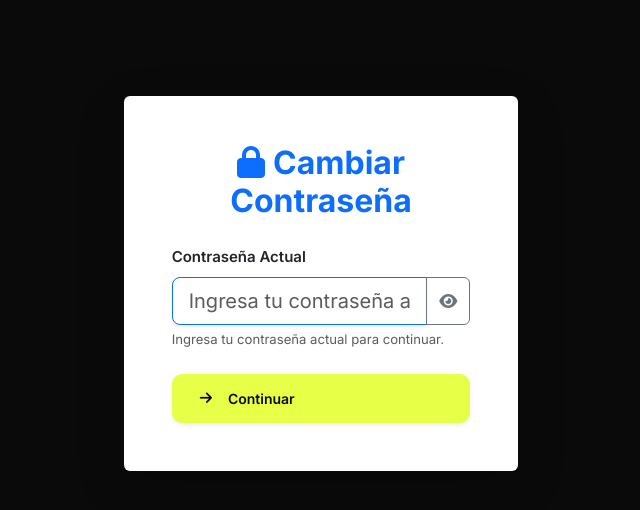
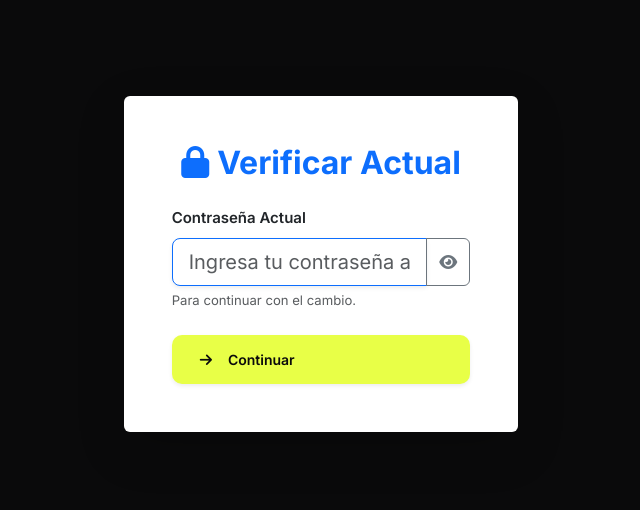
Before and after one commit to MillerMora/ZonaPixelStore, a PHP site: the page made by views/php/usuarios/cambiar_contraseña.php in a window 1280 px wide. Shown: the part 64-574 px from the top of the page, without its empty margins (319-959 px from the left). Run offline with PHP 8.4, Linux system fonts and the light colour scheme; the visitor is signed in with stand-in values (Sample User, id 1); data comes from the database, SQL or seed files in the repository.

Commit message:
se mejoro cambiar_contraseña.php

```diff
--- a/views/php/usuarios/actualizar_usuario.php
+++ b/views/php/usuarios/actualizar_usuario.php
@@ -12,13 +12,17 @@ if (isset($_POST['id_usuario'])) {
 }
 // Campos comunes enviados desde registro o edición (rol por defecto cliente = 2)
 if (isset($_POST['email']) && isset($_POST['password'])) {
-    $contrasena = $_POST['password'] ?? $_POST['new_password'];
+    $contrasena = $_POST['password'];
     $confirmar_contrasena = $_POST['confirm_password'];
     $nombre = $_POST['nombre'];
     $usuario =  $_POST['username'];
     $apellido = $_POST['apellido'];
     $correo = $_POST['email'];
     $id_rol = $_POST['rol_id'] ?? 2;
+}
+if (isset($_POST['new_password']) && isset($_POST['confirm_password'])){
+    $contrasena = $_POST['new_password'];
+    $confirmar_contrasena = $_POST['confirm_password'];
 }
 if (isset($contrasena)) {
 
--- a/views/php/usuarios/cambiar_contraseña.php
+++ b/views/php/usuarios/cambiar_contraseña.php
@@ -1,33 +1,86 @@
 <?php
+
 /**
- * Flujo en dos pasos: verificar contraseña actual (?validacion=1) y luego mostrar formulario de la nueva.
- * Requiere sesión iniciada; comparación de hash en claro según el esquema actual del proyecto.
+ * Cambio de contraseña mejorado en dos pasos:
+ * 1. Verificar contraseña actual (compatibilidad DB legacy).
+ * 2. Nueva contraseña con hashing seguro.
+ * Incluye CSRF, validación básica, manejo de errores.
  */
 session_start();
-if (!isset($_SESSION['username'])) {
-  header('location: /views/404.php');
+if (!isset($_SESSION['username']) || !isset($_SESSION['email'])) {
+  header('Location: /views/404.php');
   exit();
 }
 
-$logueo = $_SESSION['rol'];
+// CSRF Token
+if (!isset($_SESSION['csrf_token'])) {
+  $_SESSION['csrf_token'] = bin2hex(random_bytes(32));
+}
+$csrf_token = $_SESSION['csrf_token'];
 
 include './usuarioModel.php';
 
-if (isset($_GET['validacion'])) {
-  $contraseña_actual = $_POST['current_password'];
-  $fila = consultar_usuarios_correo($_SESSION['email']);
-  // Nota: validación directa contra hash almacenado (sin password_verify) por coherencia con login legacy
-  if ($contraseña_actual === $fila['password_hash']) {
-    $validacion = $_GET['validacion'];
+// Paso 1: Verificar contraseña actual
+$validation_passed = false;
+if (isset($_POST['step']) && $_POST['step'] === '1') {
+  if (!hash_equals($_SESSION['csrf_token'], $_POST['csrf_token'] ?? '')) {
+    $_SESSION['error'] = 'Token inválido.';
+    header('Location: ./cambiar_contraseña.php');
+    exit();
+  }
+  $current_password = $_POST['current_password'] ?? '';
+  $user_data = consultar_usuarios_correo($_SESSION['email']);
+  if ($user_data && $current_password === trim($user_data['password_hash'])) {  // Compatibilidad DB con contraseñas en texto plano
+    $validation_passed = true;
+    $_SESSION['pw_change_step'] = 2;  // Mantener estado del paso
   } else {
-    $_SESSION['login_error']  = 'Contraseña incorrecta';
-    header('location: ./cambiar_contraseña.php');
+    $_SESSION['error'] = 'Contraseña actual incorrecta. Verifica que ingreses el hash exacto almacenado (legacy DB).';
+    header('Location: ./cambiar_contraseña.php');
     exit();
   }
 }
 
+// Paso 2: Procesar nueva contraseña
+if (isset($_POST['step']) && $_POST['step'] === '2' && (isset($_SESSION['pw_change_step']) && $_SESSION['pw_change_step'] == 2)) {
+  if (!hash_equals($_SESSION['csrf_token'], $_POST['csrf_token'] ?? '')) {
+    $_SESSION['error'] = 'Token inválido.';
+    header('Location: ./cambiar_contraseña.php');
+    exit();
+  }
+  $new_password = $_POST['new_password'] ?? '';
+  $confirm_password = $_POST['confirm_password'] ?? '';
+
+  // Validación del lado servidor - simplificada
+  if (strlen($new_password) < 8) {
+    $_SESSION['error'] = 'Contraseña mínimo 8 caracteres.';
+    header('Location: ./cambiar_contraseña.php');
+    exit();
+  }
+  if ($new_password !== $confirm_password) {
+    $_SESSION['error'] = 'Contraseñas no coinciden.';
+    header('Location: ./cambiar_contraseña.php');
+    exit();
+  }
+
+  $hashed_password = password_hash($new_password, PASSWORD_DEFAULT);
+  $update_result = actualizar_contraseña($_SESSION['username'], $hashed_password);
+  if ($update_result) {
+    $_SESSION['success'] = '¡Contraseña cambiada exitosamente!';
+    unset($_SESSION['csrf_token']);
+    unset($_SESSION['pw_change_step']); // Reset step
+    header('Location: ./cambiar_contraseña.php');
+    exit();
+  } else {
+    unset($_SESSION['pw_change_step']); // Reiniciar paso en error
+    $_SESSION['error'] = 'Error al actualizar. Intenta de nuevo.';
+    header('Location: ./cambiar_contraseña.php');
+    exit();
+  }
+}
+
+$logueo = $_SESSION['rol'] ?? 0;
+
 ?>
-
 <!DOCTYPE html>
 <html lang="es">
 
@@ -41,112 +94,144 @@ if (isset($_GET['validacion'])) {
 </head>
 
 <body>
-  <?php if (isset($_SESSION['login_error'])): ?>
-    <div style="background: linear-gradient(90deg, #dc3545, #c82333); color: white; padding: 1rem 0; text-align: center; font-weight: 600; font-size: 1.1rem; box-shadow: 0 2px 10px rgba(220,53,69,0.3); margin-bottom: 2rem; border: none;">
-      <div class="container">
-        <i class="fas fa-exclamation-triangle me-2"></i>
-        <?php echo htmlspecialchars($_SESSION['login_error']);
-        unset($_SESSION['login_error']); ?>
-      </div>
+  <?php if (isset($_SESSION['error'])): ?>
+    <div class="alert alert-danger alert-dismissible fade show container mt-4" role="alert">
+      <i class="fas fa-exclamation-triangle me-2"></i><?php echo htmlspecialchars($_SESSION['error']);
+                                                      unset($_SESSION['error']); ?>
+      <button type="button" class="btn-close" data-bs-dismiss="alert"></button>
     </div>
   <?php endif; ?>
-  <?php
-  if ($logueo === 1) {
+  <?php if (isset($_SESSION['success'])): ?>
+    <div class="alert alert-success alert-dismissible fade show container mt-4" role="alert">
+      <i class="fas fa-check-circle me-2"></i><?php echo htmlspecialchars($_SESSION['success']);
+                                              unset($_SESSION['success']); ?>
+      <button type="button" class="btn-close" data-bs-dismiss="alert"></button>
+    </div>
+  <?php endif; ?>
+
+  <?php if ($logueo === 1) {
     include '../../plantillas/navbar_admin.php';
   } elseif ($logueo >= 2) {
     include '../../plantillas/navbar_user.php';
-  }
-  ?>
+  } ?>
 
-  <?php if (!isset($validacion)): ?>
   <main class="container py-5 my-5">
     <div class="row justify-content-center">
       <div class="col-md-6 col-lg-5 col-xl-4">
         <div class="card shadow-lg border-0">
           <div class="card-body p-5">
             <h2 class="text-center mb-4 fw-bold text-primary">
-                <i class="fas fa-lock me-2"></i>Cambiar Contraseña
+              <i class="fas fa-lock me-2"></i><?php echo $validation_passed ? 'Nueva Contraseña' : 'Verificar Actual'; ?>
             </h2>
-              <form id="changePasswordForm" action="./cambiar_contraseña.php?validacion=1" method="post" novalidate>
+
+            <?php if (!$validation_passed): // Step 1
+            ?>
+              <form id="verifyForm" method="post" novalidate>
+                <input type="hidden" name="step" value="1">
+                <input type="hidden" name="csrf_token" value="<?php echo $csrf_token; ?>">
                 <div class="mb-4">
-                  <label for="currentPassword" class="form-label fw-semibold">Contraseña Actual</label>
+                  <label for="currentPw" class="form-label fw-semibold">Contraseña Actual</label>
                   <div class="input-group">
-                    <input type="password"
-                      class="form-control form-control-lg border-primary shadow-sm"
-                      id="currentPassword"
-                      name="current_password"
-                      placeholder="Ingresa tu contraseña actual"
-                      required
-                      minlength="6">
-                    <button class="btn btn-outline-secondary" type="button" id="togglePassword">
-                      <i class="fas fa-eye"></i>
+                    <input type="password" class="form-control form-control-lg border-primary shadow-sm" id="currentPw" name="current_password" placeholder="Ingresa tu contraseña actual" required minlength="8">
+                    <button class="btn btn-outline-secondary" type="button" onclick="togglePw('currentPw')">
+                      <i class="fas fa-eye" id="currentEye"></i>
                     </button>
                   </div>
-                  <div class="form-text">Ingresa tu contraseña actual para continuar.</div>
+                  <div class="form-text">Para continuar con el cambio.</div>
+                  <div class="invalid-feedback d-block" id="currentPwFeedback"></div>
                 </div>
                 <button type="submit" class="btn btn-primary btn-lg w-100 fw-semibold shadow-sm">
                   <i class="fas fa-arrow-right me-2"></i>Continuar
                 </button>
               </form>
+            <?php else: // Step 2
+            ?>
+              <form id="changeForm" method="post" novalidate>
+                <input type="hidden" name="step" value="2">
+                <input type="hidden" name="csrf_token" value="<?php echo $csrf_token; ?>">
+                <div class="mb-4">
+                  <label for="newPw" class="form-label fw-semibold">Nueva Contraseña</label>
+                  <div class="input-group">
+                    <input type="password" class="form-control form-control-lg border-primary shadow-sm" id="newPw" name="new_password" placeholder="Nueva contraseña segura" required minlength="8">
+                    <button class="btn btn-outline-secondary" type="button" onclick="togglePw('newPw')">
+                      <i class="fas fa-eye" id="newPwEye"></i>
+                    </button>
+                  </div>
+                  <div class="form-text">Mín. 6 chars (cualquier texto).</div>
+                  <div class="invalid-feedback d-block" id="newPwFeedback"></div>
+                </div>
+                <div class="mb-4">
+                  <label for="confirmPw" class="form-label fw-semibold">Confirmar Nueva</label>
+                  <div class="input-group">
+                    <input type="password" class="form-control form-control-lg border-primary shadow-sm" id="confirmPw" name="confirm_password" placeholder="Confirma la nueva" required minlength="8">
+                    <button class="btn btn-outline-secondary" type="button" onclick="togglePw('confirmPw')">
+                      <i class="fas fa-eye" id="confirmEye"></i>
+                    </button>
+                  </div>
+                  <div class="form-text">Debe coincidir exactamente.</div>
+                  <div class="invalid-feedback d-block" id="confirmPwFeedback"></div>
+                </div>
+                <button type="submit" class="btn btn-primary btn-lg w-100 fw-semibold shadow-sm">
+                  <i class="fas fa-save me-2"></i>Cambiar Contraseña
+                </button>
+              </form>
+            <?php endif; ?>
           </div>
         </div>
       </div>
     </div>
   </main>
-  <?php endif; ?>
-  <?php if (isset($validacion)): ?>
-    <main class="container py-5 my-5">
-      <div class="row justify-content-center">
-        <div class="col-md-6 col-lg-5 col-xl-4">
-          <div class="card shadow-lg border-0">
-            <div class="card-body p-5">
-              <h2 class="text-center mb-4 fw-bold text-primary">
-                <i class="fas fa-lock me-2"></i>Cambiar Contraseña
-              </h2>
-              <form id="changePasswordForm" action="actualizar_usuario.php" method="post" novalidate>
-                <div class="mb-4">
-                  <label for="currentPassword" class="form-label fw-semibold">Nueva contraseña</label>
-                  <div class="input-group">
-                    <input type="password"
-                      class="form-control form-control-lg border-primary shadow-sm"
-                      id="currentPassword"
-                      name="new_password"
-                      placeholder="Ingresa tu nueva contraseña"
-                      required
-                      minlength="6">
-                    <button class="btn btn-outline-secondary" type="button" id="togglePassword">
-                      <i class="fas fa-eye"></i>
-                    </button>
-                  </div>
-                  <div class="form-text">Ingresa tu nueva contraseña (debe ser mayor de 8 digitos).</div>
-                </div>
-                <div class="mb-4">
-                  <label for="currentPassword" class="form-label fw-semibold">Confirmar contraseña</label>
-                  <div class="input-group">
-                    <input type="password"
-                      class="form-control form-control-lg border-primary shadow-sm"
-                      id="currentPassword"
-                      name="confirm_password"
-                      placeholder="Ingresa otra vez tu nueva contraseña"
-                      required
-                      minlength="6">
-                    <button class="btn btn-outline-secondary" type="button" id="togglePassword">
-                      <i class="fas fa-eye"></i>
-                    </button>
-                  </div>
-                  <div class="form-text">Confirma tu contraseña</div>
-                </div>
-                <button type="submit" class="btn btn-primary btn-lg w-100 fw-semibold shadow-sm">
-                  <i class="fas fa-arrow-right me-2"></i>Continuar
-                </button>
-              </form>
-            </div>
-          </div>
-        </div>
-      </div>
-    </main>
-  <?php endif; ?>
+
   <script src="https://cdn.jsdelivr.net/npm/bootstrap@5.3.3/dist/js/bootstrap.bundle.min.js"></script>
+  <script>
+    function togglePw(fieldId) {
+      const field = document.getElementById(fieldId);
+      const eye = document.getElementById(fieldId + 'Eye');
+      if (field.type === 'password') {
+        field.type = 'text';
+        eye.classList.remove('fa-eye');
+        eye.classList.add('fa-eye-slash');
+      } else {
+        field.type = 'password';
+        eye.classList.remove('fa-eye-slash');
+        eye.classList.add('fa-eye');
+      }
+    }
+
+    // Client-side validation
+    ['verifyForm', 'changeForm'].forEach(formId => {
+      const form = document.getElementById(formId);
+      if (form) {
+        form.addEventListener('submit', e => {
+          let valid = true;
+          form.querySelectorAll('input[required]').forEach(input => {
+            if (!input.value || input.value.length < 6) {
+              input.classList.add('is-invalid');
+              document.getElementById(input.id + 'Feedback').textContent = 'Mín 6 chars';
+              valid = false;
+            } else {
+              input.classList.remove('is-invalid');
+              document.getElementById(input.id + 'Feedback').textContent = '';
+            }
+          });
+          if (formId === 'changeForm') {
+            const newPw = document.getElementById('newPw').value;
+            const confirmPw = document.getElementById('confirmPw').value;
+            if (newPw !== confirmPw) {
+              document.getElementById('confirmPwFeedback').textContent = 'No coinciden';
+              valid = false;
+            }
+    // Validación relajada - cualquier texto si 6+ chars
+    if (newPw.length < 6) {
+      document.getElementById('newPwFeedback').textContent = 'Mín 6 chars';
+      valid = false;
+    }
+  }
+          if (!valid) e.preventDefault();
+        });
+      }
+    });
+  </script>
 </body>
 
 </html>
```
Lines whose indentation alone changed are shown as unchanged.
